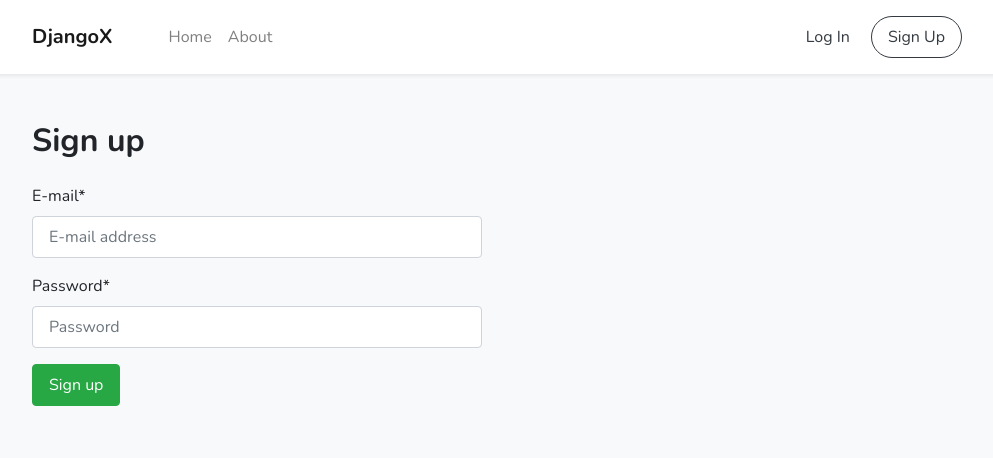
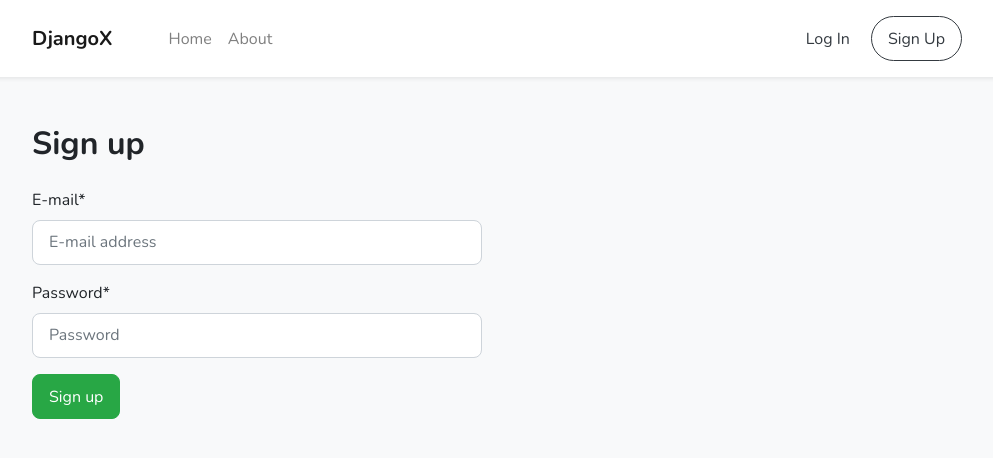
Before and after one commit to rahmanfadhil/websitex, a Django app: page /accounts/signup/ in a window 1280 px wide. Shown: the top 458 px of the page, without its empty margins (143-1136 px from the left). Run offline with Django 3.2, Linux system fonts and the light colour scheme; some libraries are stand-ins or nearby versions.

```diff
--- a/static/css/main.css
+++ b/static/css/main.css
@@ -5,15 +5,17 @@ body {
 }
 
 .btn:not(.btn-lg):not(.btn-sm) {
-  padding: 0.5rem 1rem;
+  padding: 0.6rem 1rem;
+  border-radius: 0.5rem;
 }
 
 .form-control {
+  border-radius: 0.5rem;
   height: initial;
 }
 
 .form-control:not(.form-control-lg):not(.form-control-sm) {
-  padding: 0.5rem 1rem;
+  padding: 0.6rem 1rem;
 }
 
 @media (min-width: 1200px) {
--- a/templates/_base.html
+++ b/templates/_base.html
@@ -13,8 +13,7 @@
 
   <!-- Fonts -->
   <link rel="preconnect" href="https://fonts.gstatic.com">
-  <!-- <link href="https://fonts.googleapis.com/css2?family=Poppins:wght@300;400;500;700&display=swap" rel="stylesheet"> -->
-  <link href="https://fonts.googleapis.com/css2?family=Nunito:wght@400;600;700&display=swap" rel="stylesheet">
+  <link href="https://fonts.googleapis.com/css2?family=Nunito:wght@400;700&display=swap" rel="stylesheet">
 
   <link rel="stylesheet" href="https://cdn.jsdelivr.net/npm/bootstrap@4.5.3/dist/css/bootstrap.min.css" integrity="sha384-TX8t27EcRE3e/ihU7zmQxVncDAy5uIKz4rEkgIXeMed4M0jlfIDPvg6uqKI2xXr2" crossorigin="anonymous">
   <link rel="stylesheet" href="{% static 'css/main.css' %}">
@@ -60,7 +59,7 @@
     <!-- Alert messages -->
     {% if messages %}
       {% for message in messages %}
-        <div class="mb-5 alert {% if message.tags %}alert-{{ message.tags }}{% else %}alert-info{% endif %}" role="alert">{{ message }}</div>
+        <div class="mb-3 alert {% if message.tags %}alert-{{ message.tags }}{% else %}alert-info{% endif %}" role="alert">{{ message }}</div>
       {% endfor %}
     {% endif %}
 
```
Also changed, not shown: README.md.
